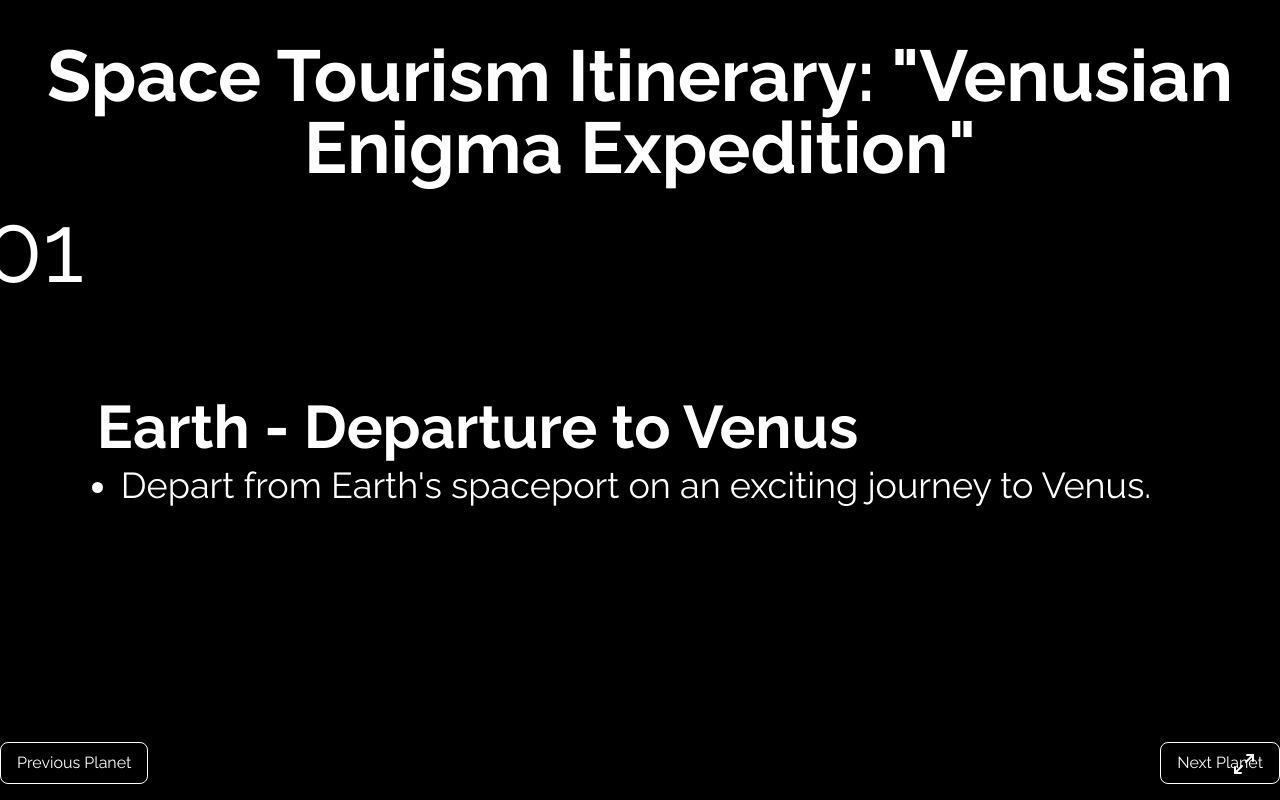
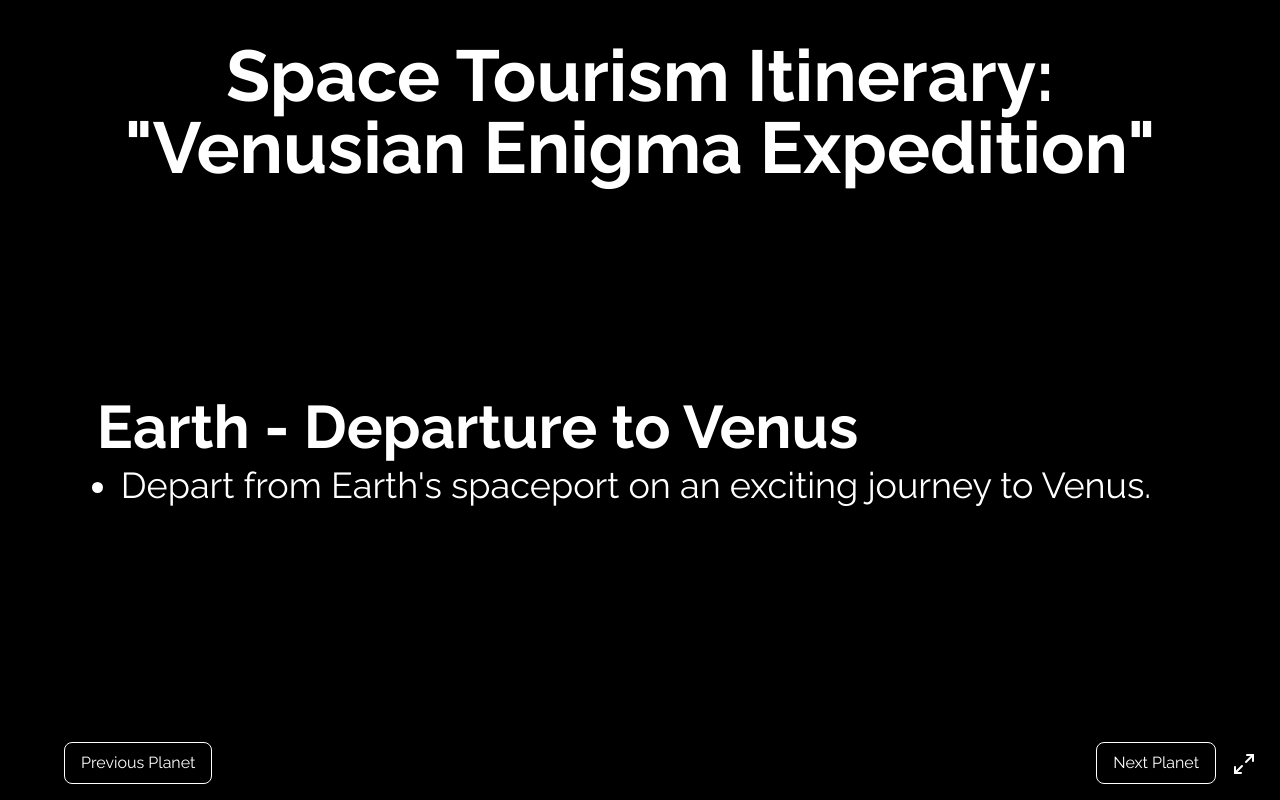
Before and after one commit to MurtazaJ24/planetary-tourism, a Next.js app: page /itinerary in a window 1280 px wide. Built offline with nearby package versions, Linux system fonts and the light colour scheme.

Commit message:
modified readme and added go back

```diff
--- a/app/explore/[planet]/itinerary/page.jsx
+++ b/app/explore/[planet]/itinerary/page.jsx
@@ -1,3 +1,4 @@
+import Link from "next/link";
 import React from "react";
 
 export default function App() {
@@ -6,6 +7,12 @@ export default function App() {
       <p className="text-4xl">
         Individual Planet Tours Under Development... Coming Soon!
       </p>
+      <Link
+        href="/"
+        className="bg-transparent border border-white px-4 py-2 cursor-pointer"
+      >
+        Go back to home page
+      </Link>
     </div>
   );
 }
--- a/app/itinerary/page.jsx
+++ b/app/itinerary/page.jsx
@@ -30,14 +30,11 @@ export default function Itinerary() {
   const CurrentPlanetComponent = planets[currentPlanetIndex].component;
 
   return (
-    <div className="container flex max-w-7xl pt-10 pb-4 flex-col h-screen mx-auto">
+    <div className="flex px-16 pt-10 pb-4 flex-col h-screen mx-auto">
       <h1 className="text-7xl font-bold mb-4 text-center">
         Space Tourism Itinerary: "Venusian Enigma Expedition"
       </h1>
       <div className="flex flex-1 gap-10 relative justify-center items-center p-4 overflow-y-auto pr-12 py-8 ">
-        <span className="absolute text-8xl top-0 -left-4">
-          {`${currentPlanetIndex + 1}`.padStart(2, "0")}
-        </span>
         <CurrentPlanetComponent />
       </div>
       <div className="flex justify-between mt-4">
--- a/lib/resources.json
+++ b/lib/resources.json
@@ -65,11 +65,6 @@
   },
 
   {
-    "url": "https://www.youtube.com/watch?v=Pswx6OQp1Ks&amp;pp=ygUTZGVzdHJveWVyIG9mIHdvcmxkcw%3D%3D",
-    "description": "Music used in the landing page titled “Destroyer of Worlds”"
-  },
-
-  {
     "url": "https://genny.lovo.ai/",
     "description": "AI for text-to-speech converting purposes used in data for each planet"
   },
```
Also changed, not shown: 1 other file (tests, documents, lock files or other folders).
